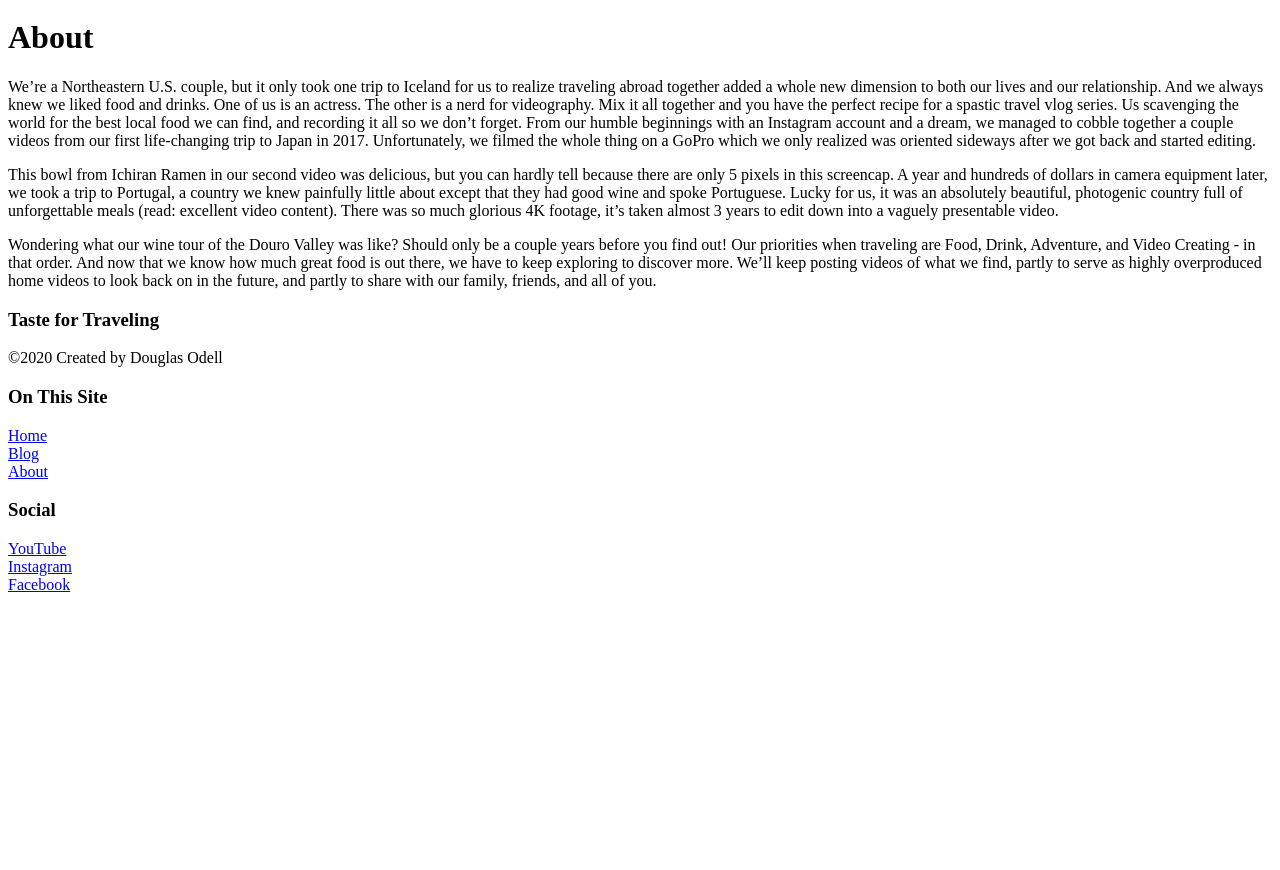
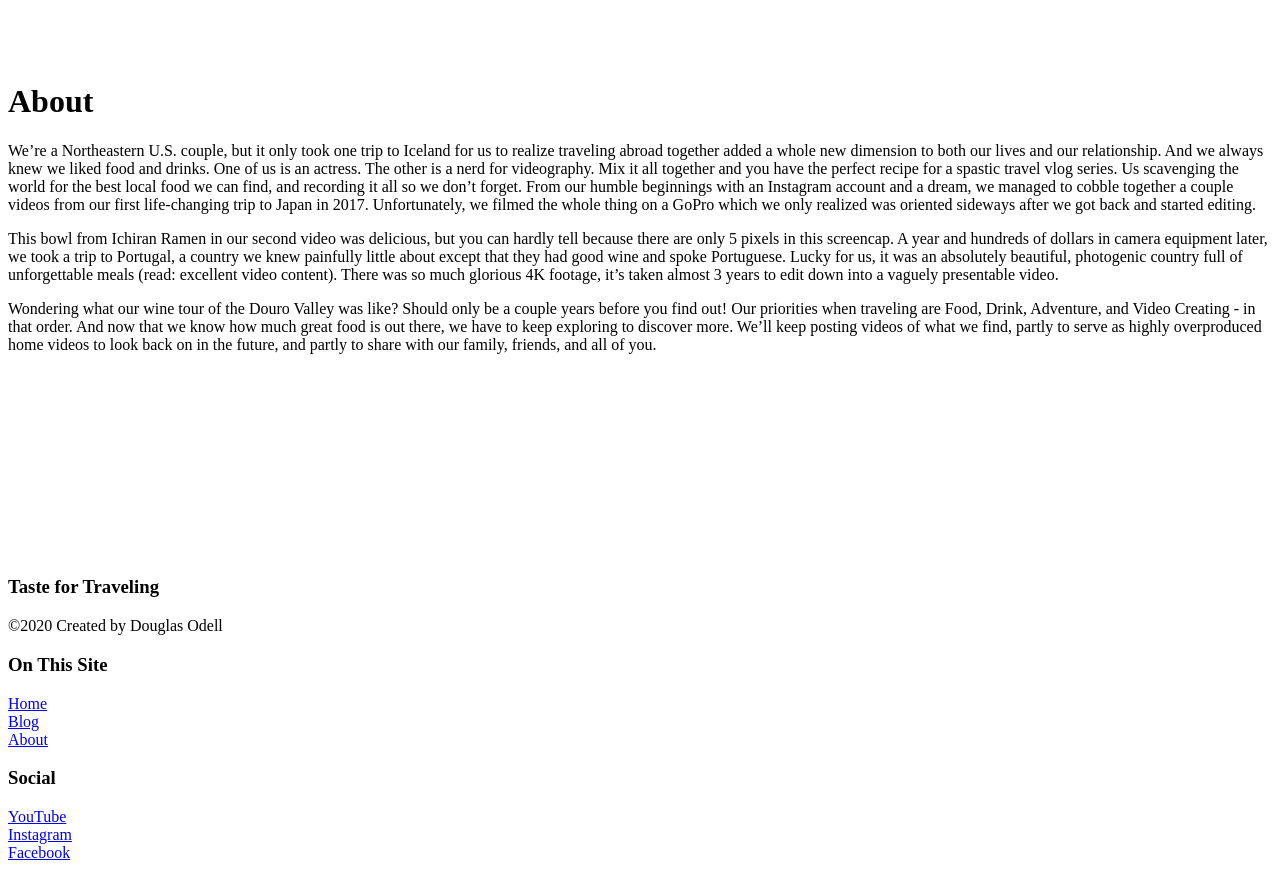
Before and after one commit to taste-for-traveling/taste-for-traveling, a Gatsby site: page /about in a window 1280 px wide. Shown: the part 28-898 px from the top of the page. Before the commit the page ends 800 px from the top, so only its background shows below. Built offline with nearby package versions, Linux system fonts and the light colour scheme; Gatsby itself is replaced by a stand-in of ours.

Commit message:
Created sticky footer

```diff
--- a/src/components/layout.js
+++ b/src/components/layout.js
@@ -1,13 +1,18 @@
 import React from 'react'
 import Header from '../components/header'
 import Footer from '../components/footer'
+import layoutStyles from './layout.module.scss'
 
 const Layout = (props) => {
     return(
         <div>
             <Header />
-            { props.children }
-            <Footer />
+            <div className={ layoutStyles.container }>
+                <div className={ layoutStyles.content }>
+                    { props.children }
+                </div>
+                <Footer />
+            </div>
         </div>
     )
 }
--- /dev/null
+++ b/src/components/layout.module.scss
@@ -0,0 +1,10 @@
+.container {
+    display: flex;
+    flex-direction: column;
+    min-height: 100vh;
+    padding-top: 4rem;
+}
+
+.content {
+    flex-grow: 1
+}
--- a/src/styles/index.scss
+++ b/src/styles/index.scss
@@ -1,10 +1 @@
 @import "custom";
-
-body {
-    background-color: $white;
-    padding-top: 4rem;
-}
-
-a {
-    color: $red;
-}
```
